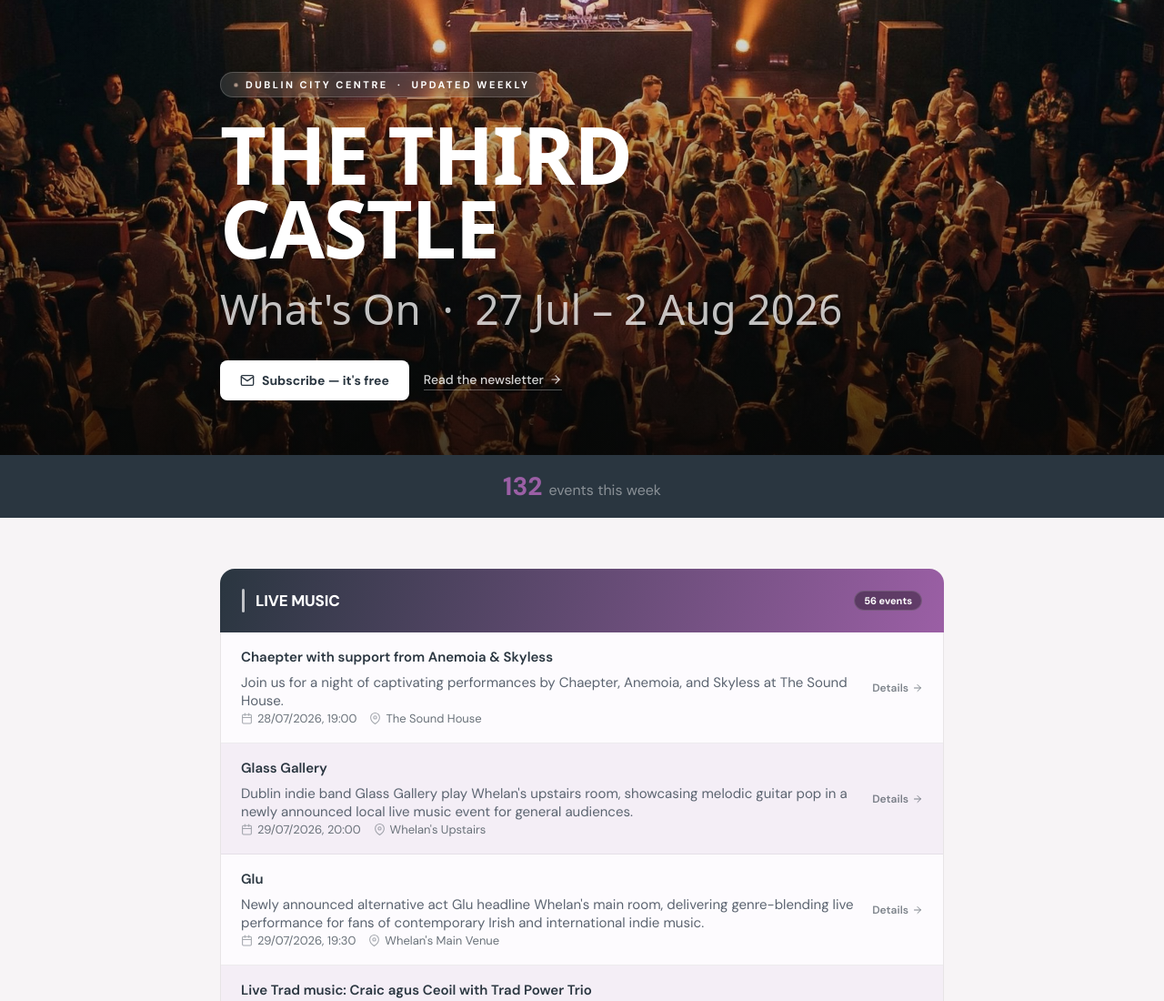
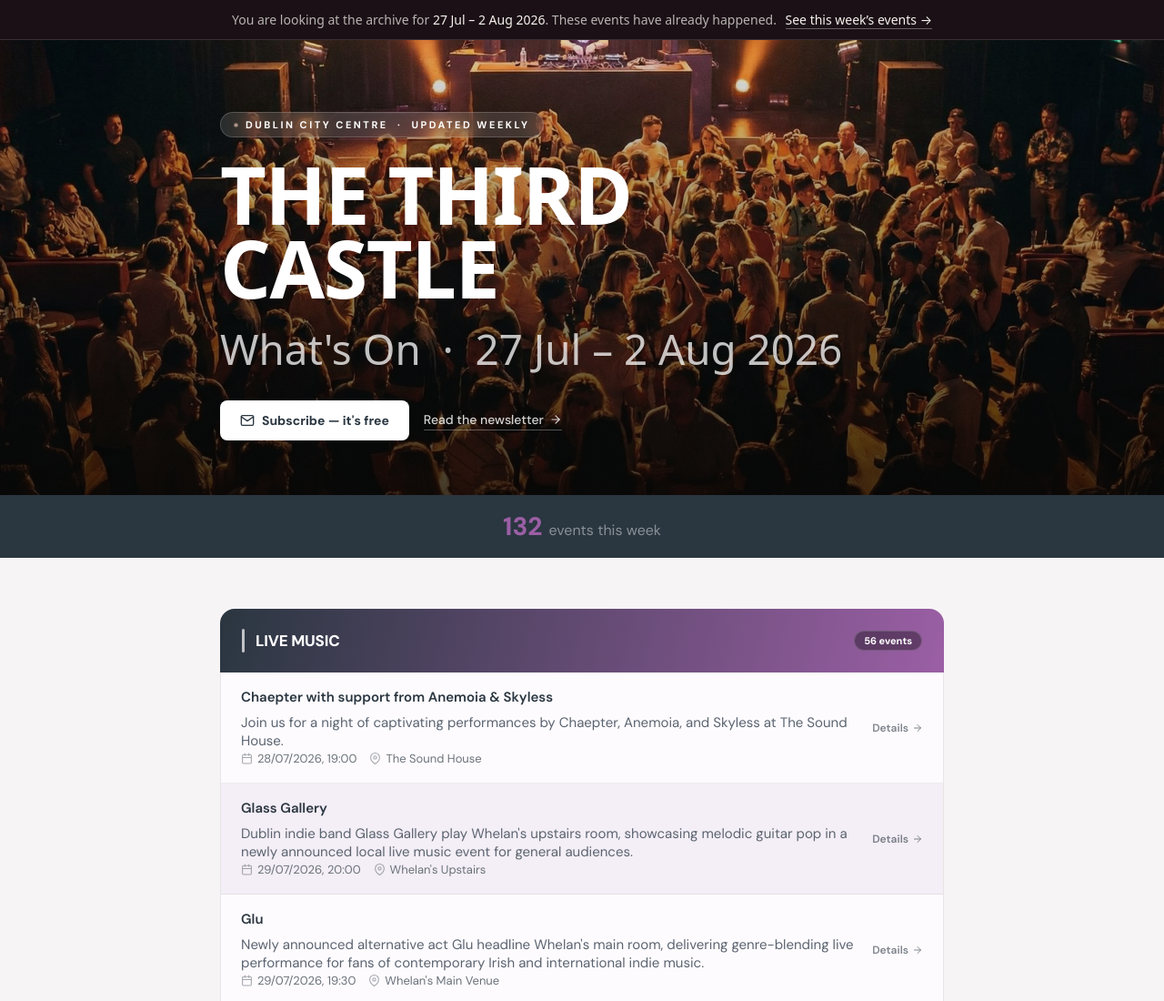
Before and after one commit to ajpsykes/third-castle-events, a plain HTML site: page 2026-07-27.html in a window 1280 px wide. Shown: the top 1100 px of the page at 91% size. Drawn offline with Linux system fonts and the light colour scheme; a web font is replaced by a local one.

Commit message:
Archive SEO: dated title, description, canonical and banner (2026-07-27.html)

```diff
--- a/2026-07-27.html
+++ b/2026-07-27.html
@@ -3,8 +3,9 @@
 <head>
   <meta charset="UTF-8">
   <meta name="viewport" content="width=device-width, initial-scale=1.0">
-  <title>The Third Castle — What’s On in Dublin City Centre</title>
-  <meta name="description" content="What’s on in Dublin City Centre this week.">
+  <link rel="canonical" href="https://events.thirdcastle.ie/2026-07-27.html">
+<title>What was on in Dublin City Centre, 27 Jul – 2 Aug 2026</title>
+  <meta name="description" content="The full list of events in Dublin City Centre for the week of 27 Jul – 2 Aug 2026, as published by The Third Castle.">
   <link rel="preconnect" href="https://fonts.googleapis.com">
   <link rel="preconnect" href="https://fonts.gstatic.com" crossorigin>
   <link href="https://api.fontshare.com/v2/css?f[]=clash-display@400,500,600,700&display=swap" rel="stylesheet">
@@ -126,6 +127,7 @@
   </style>
 </head>
 <body>
+<div style="background:#1a1016;border-bottom:1px solid rgba(246,242,237,.14);padding:11px 24px;text-align:center;font:400 14px/1.5 system-ui,-apple-system,sans-serif;color:rgba(246,242,237,.72)">You are looking at the archive for <b style="color:#F6F2ED;font-weight:500">27 Jul – 2 Aug 2026</b>. These events have already happened. <a href="https://events.thirdcastle.ie/" style="color:#F6F2ED;margin-left:6px;border-bottom:1px solid rgba(246,242,237,.35);text-decoration:none;white-space:nowrap">See this week&rsquo;s events &rarr;</a></div>
 <section class="hero">
   <div class="hero-overlay"></div>
   <div class="hero-inner">
```
